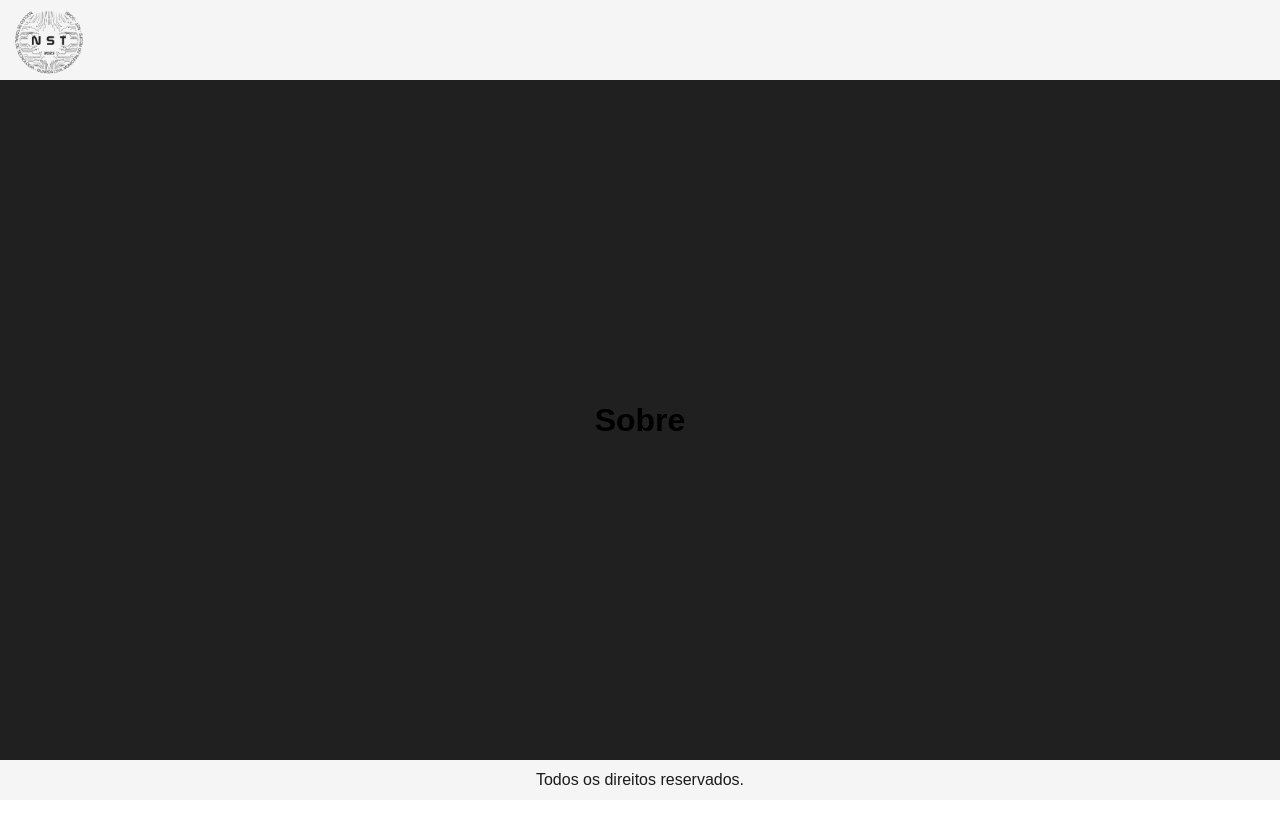
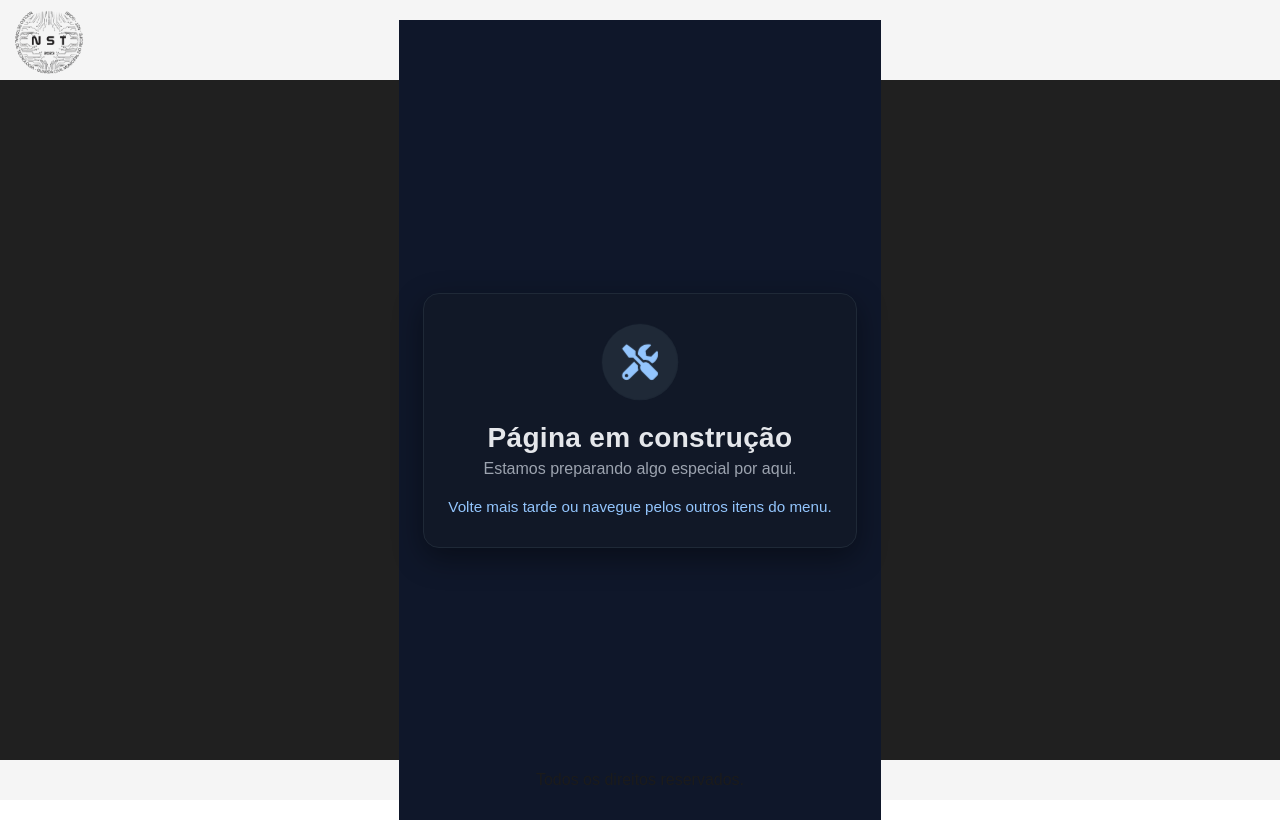
Before and after one commit to V1774R/nst, a React (Vite) app in the folder codigos/: page /sobre in a window 1280 px wide. Built offline with nearby package versions, Linux system fonts and the light colour scheme.

Commit message:
Subindo pagina em contrução

```diff
--- a/codigos/src/components/navMenu/index.jsx
+++ b/codigos/src/components/navMenu/index.jsx
@@ -1,5 +1,6 @@
 import styled from "styled-components";
 import { FaHome, FaProjectDiagram, FaUser } from "react-icons/fa";
+import { Link } from "react-router-dom";
 
 const MenuEstilizado = styled.div`
     display: flex;
@@ -11,7 +12,7 @@ const MenuEstilizado = styled.div`
         display: none;
     }
 
-    p {
+    a {
         height: 72px;
         flex-grow: 1;
         display: flex;
@@ -20,6 +21,8 @@ const MenuEstilizado = styled.div`
         flex-direction: column;
         gap: 8px;
         cursor: pointer;
+        text-decoration: none;
+        color: #000;
     }
 
 `
@@ -29,9 +32,9 @@ export const NavMenu = () => {
 
     return (
         <MenuEstilizado>
-            <p><FaHome />início</p>
-            <p><FaProjectDiagram />projetos</p>
-            <p><FaUser />sobre</p>
+            <Link to={"/"}><FaHome />início</Link>
+            <Link to={"/projetos"}><FaProjectDiagram />projetos</Link>
+            <Link to={"sobre"}><FaUser />sobre</Link>
         </MenuEstilizado>
     )
 }
--- a/codigos/src/pages/sobre/index.jsx
+++ b/codigos/src/pages/sobre/index.jsx
@@ -1,7 +1,72 @@
+import styled, { keyframes } from "styled-components";
+import { FaTools } from "react-icons/fa";
+
+const pulse = keyframes`
+  0% { transform: scale(1); }
+  50% { transform: scale(1.06); }
+  100% { transform: scale(1); }
+`;
+
+const Container = styled.section`
+  min-height: 100dvh;
+  display: grid;
+  place-items: center;
+  padding: 24px;
+  background: #0f172a; /* slate-900 */
+  color: #e5e7eb;      /* gray-200 */
+  text-align: center;
+`;
+
+const Card = styled.div`
+  max-width: 640px;
+  width: 100%;
+  background: #111827; /* gray-900 */
+  border: 1px solid #1f2937; /* gray-800 */
+  border-radius: 16px;
+  padding: 32px 24px;
+  box-shadow: 0 10px 30px rgba(0,0,0,0.4);
+`;
+
+const IconWrap = styled.div`
+  display: inline-flex;
+  align-items: center;
+  justify-content: center;
+  width: 72px;
+  height: 72px;
+  margin: 0 auto 16px;
+  border-radius: 50%;
+  background: #1f2937; /* gray-800 */
+  animation: ${pulse} 2.2s ease-in-out infinite;
+`;
+
+const Title = styled.h1`
+  font-size: 1.75rem;
+  margin: 8px 0 6px;
+  letter-spacing: 0.3px;
+`;
+
+const Subtitle = styled.p`
+  font-size: 1rem;
+  color: #9ca3af; /* gray-400 */
+  margin-bottom: 20px;
+`;
+
+const Hint = styled.p`
+  font-size: 0.95rem;
+  color: #93c5fd; /* blue-300 */
+`;
+
 export const Sobre = () => {
-    return(
-        <>
-            <h1>Sobre</h1>
-        </>
-    )
-}
+  return (
+    <Container aria-label="Página em construção">
+      <Card>
+        <IconWrap>
+          <FaTools size={34} color="#93c5fd" aria-hidden="true" />
+        </IconWrap>
+        <Title>Página em construção</Title>
+        <Subtitle>Estamos preparando algo especial por aqui.</Subtitle>
+        <Hint>Volte mais tarde ou navegue pelos outros itens do menu.</Hint>
+      </Card>
+    </Container>
+  );
+};
```
